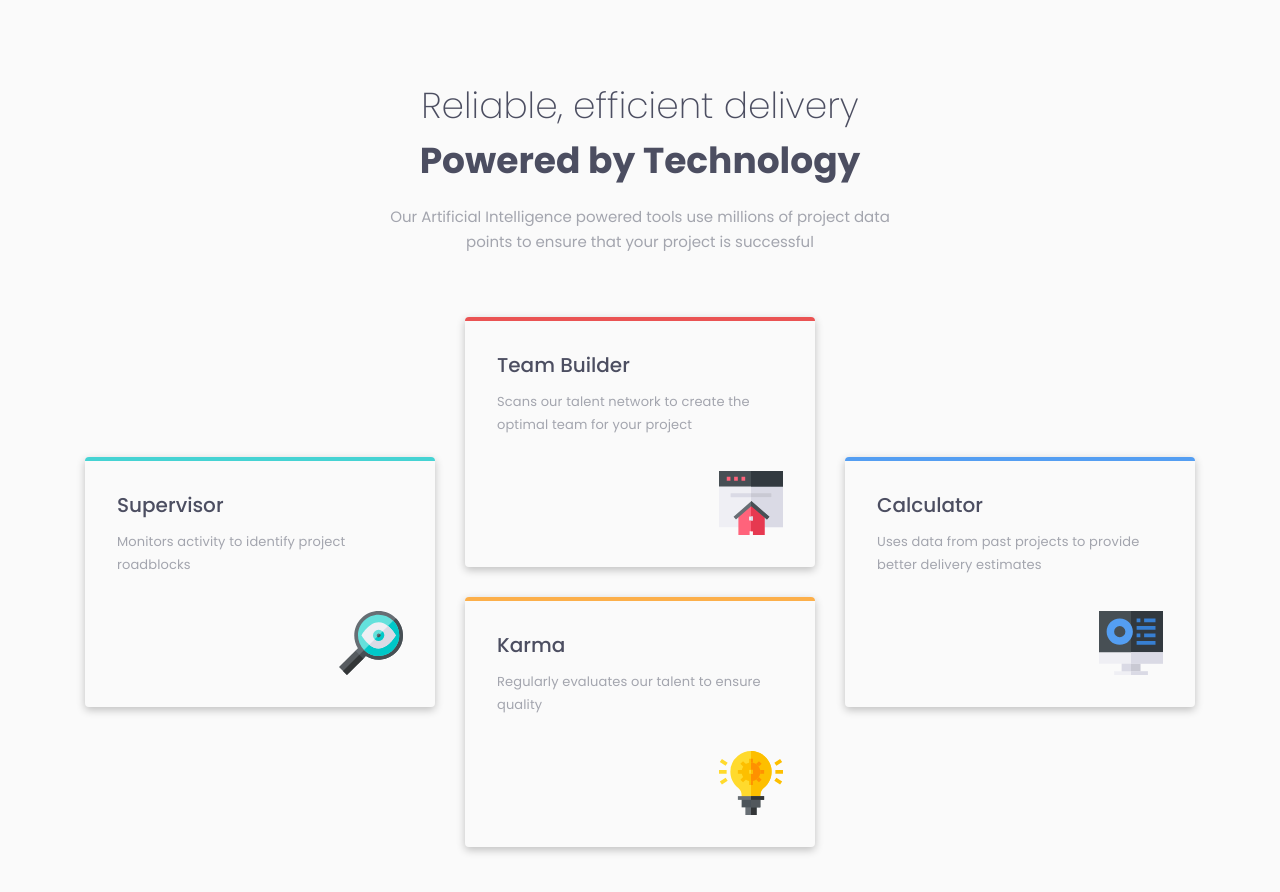
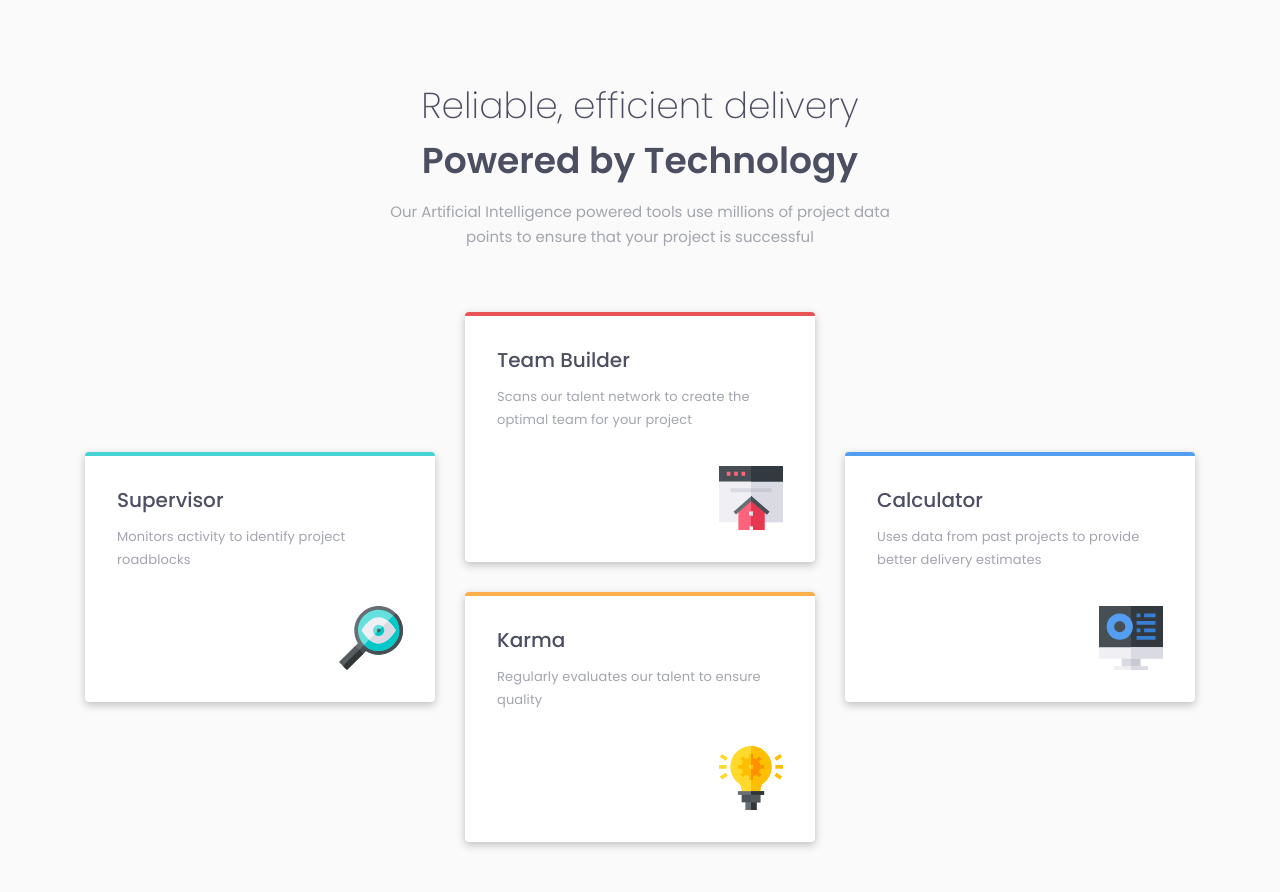
Before and after one commit to imanmaulana1/frontend-mentor-challenges, a plain HTML site: page newbie/four-card-feature-section-master/index.html in a window 1280 px wide. Drawn offline with Linux system fonts and the light colour scheme.

Commit message:
style: fix background-colo forr card

```diff
--- a/newbie/four-card-feature-section-master/css/styles.css
+++ b/newbie/four-card-feature-section-master/css/styles.css
@@ -35,9 +35,10 @@ header {
 }
 
 header h1 {
+  height: 105px;
   color: var(--very-dark-blue);
   font-size: 24px;
-  font-weight: 700;
+  font-weight: 600;
   margin-bottom: 16px;
 }
 
@@ -71,6 +72,7 @@ header p {
   display: flex;
   flex-direction: column;
   justify-content: space-between;
+  background-color: #ffffff;
   border-radius: 4px;
   box-shadow: rgba(0, 0, 0, 0.24) 0px 3px 8px;
 }
```
Also changed, not shown: newbie/four-card-feature-section-master/index.html (+0 -2 lines).
